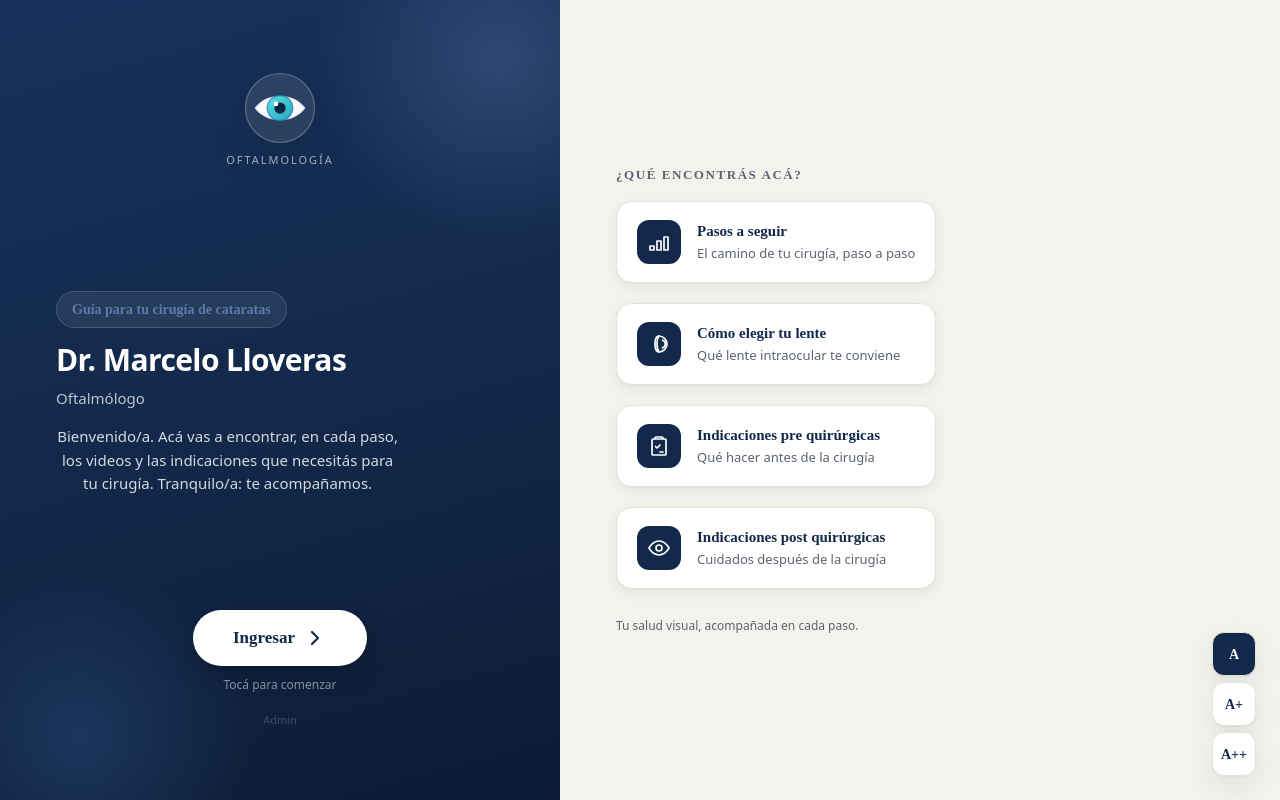
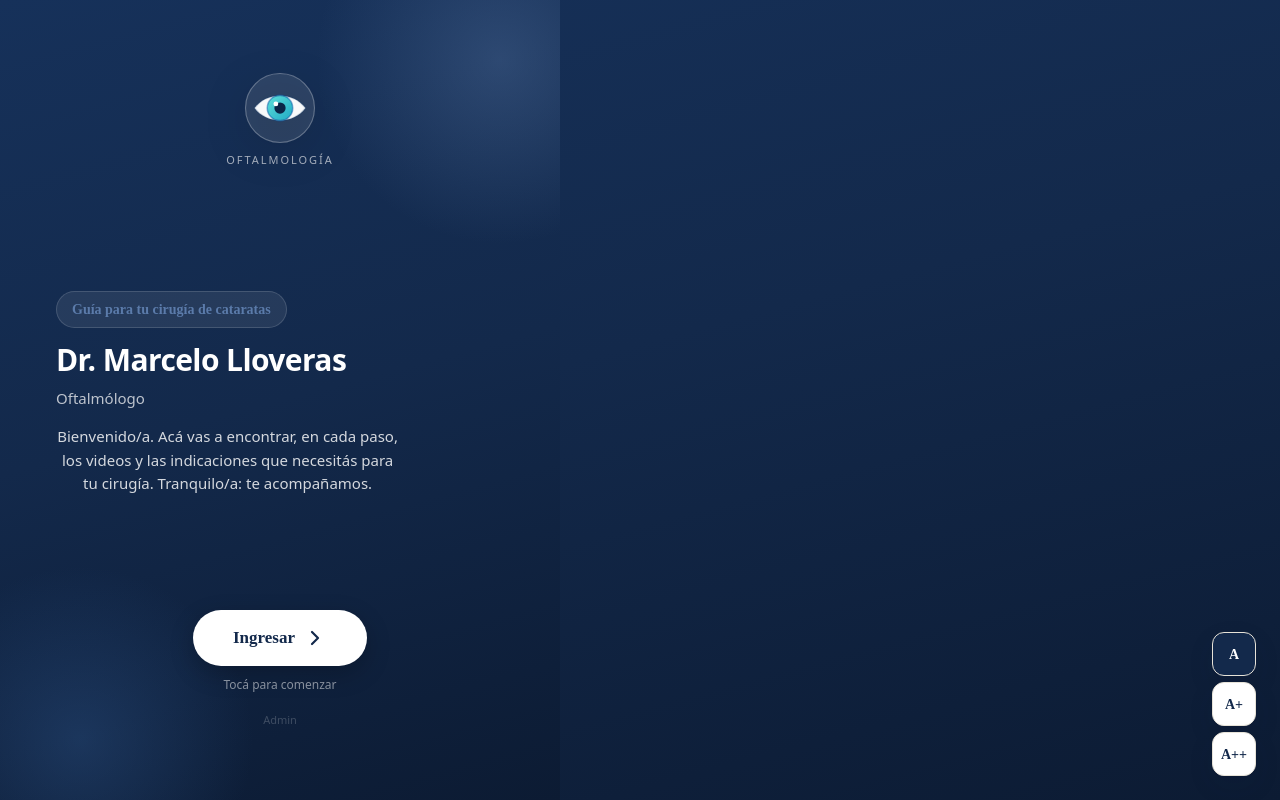
Before and after one commit to andina-ia/App-Dr-Lloveras, a Next.js app: page / in a window 1280 px wide. Built offline with nearby package versions, Linux system fonts and the light colour scheme.

Commit message:
fix: eliminar panel derecho de portada y sidebar en mobile
- Cover: eliminar panel derecho con secciones (redundante con Home)
- Detail: sidebar solo visible en desktop (display:none en mobile)
- Portada desktop queda solo con panel navy centrado

```diff
--- a/src/app/globals.css
+++ b/src/app/globals.css
@@ -552,3 +552,9 @@ h1, h2, .brand-name, .opt-title, .detail-title, .wa-label, .play-btn { font-fami
   .detail-top { padding: 20px 40px 14px !important; }
   .detail-body { padding: 32px 40px 60px !important; max-width: 680px !important; }
 }
+
+/* Sidebar solo en desktop */
+.sidebar-desktop-only { display: none; }
+@media (min-width: 768px) {
+  .sidebar-desktop-only { display: contents; }
+}
--- a/src/components/Cover.tsx
+++ b/src/components/Cover.tsx
@@ -1,6 +1,6 @@
 "use client";
-import { Icons, EyeLogo, SectionIcon } from "./Icons";
-import { brand, sections } from "@/lib/content";
+import { Icons, EyeLogo } from "./Icons";
+import { brand } from "@/lib/content";
 
 export function Cover({ onEnter }: { onEnter: () => void }) {
   return (
@@ -37,28 +37,8 @@ export function Cover({ onEnter }: { onEnter: () => void }) {
         </div>
       </div>
 
-      {/* ── RIGHT PANEL (paper) — desktop only ── */}
-      <div className="cover-right-panel">
-        <div style={{ marginBottom: 28 }}>
-          <div style={{ fontFamily: "'Nunito'", fontWeight: 800, fontSize: 13, letterSpacing: ".12em", textTransform: "uppercase" as const, color: "var(--muted)", marginBottom: 16 }}>
-            ¿Qué encontrás acá?
-          </div>
-          <div className="cover-features">
-            {sections.map(s => (
-              <div key={s.id} className="cover-feature" onClick={onEnter}>
-                <span className="cover-feature-ico"><SectionIcon id={s.id} /></span>
-                <span className="cover-feature-txt">
-                  <span className="cover-feature-title">{s.title}</span>
-                  <span className="cover-feature-sub">{s.sub}</span>
-                </span>
-              </div>
-            ))}
-          </div>
-        </div>
-        <div style={{ fontSize: 12, color: "var(--muted)" }}>
-          Tu salud visual, acompañada en cada paso.
-        </div>
-      </div>
+      {/* ── RIGHT PANEL — desktop only, removed as redundant ── */}
+
     </div>
   );
 }
--- a/src/components/Detail.tsx
+++ b/src/components/Detail.tsx
@@ -280,7 +280,9 @@ export function Detail({ section, sections, onBack, onSelect }: {
         <button className="back-btn" onClick={onBack}><Icons.back width={24} height={24} /><span>Inicio</span></button>
       </header>
 
-      <Sidebar sections={sections} current={section} onSelect={onSelect} />
+      <div className="sidebar-desktop-only">
+        <Sidebar sections={sections} current={section} onSelect={onSelect} />
+      </div>
 
       <div className="detail-body">
         <h1 className="detail-title">{section.detailTitle}</h1>
```
